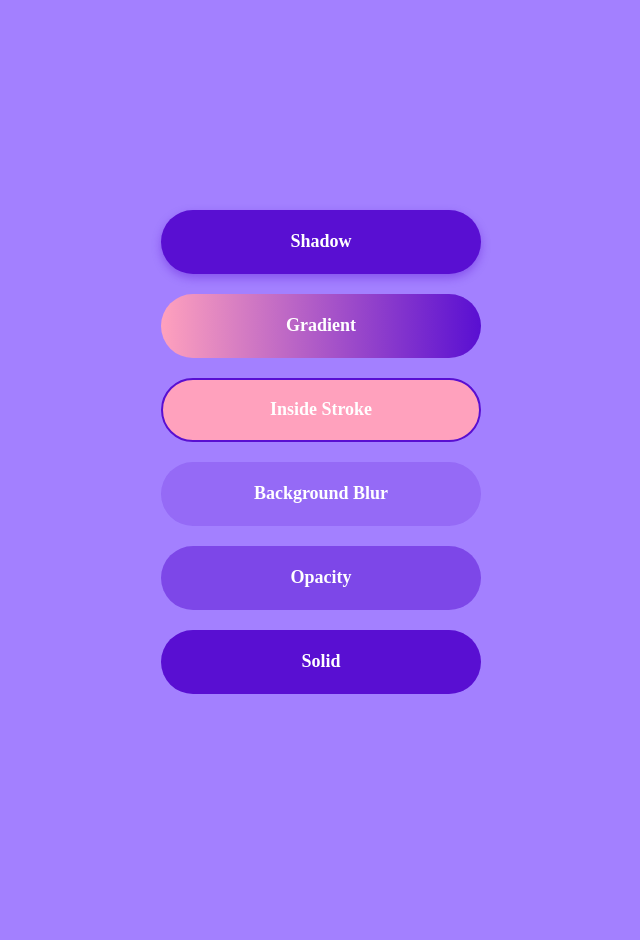
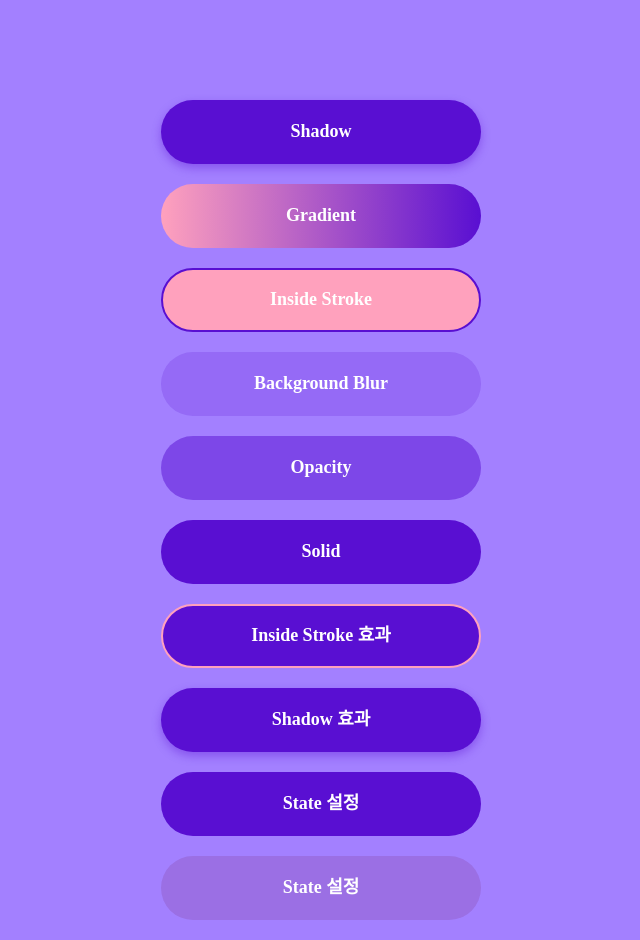
Before and after one commit to JeongminFelixShin/ui-test, a plain HTML site: page design-prototype.html in a window 1280 px wide. Shown: the whole page, without its empty margins (299-939 px from the left). Before the commit the page ends 800 px from the top, so only its background shows below. Drawn offline with Linux system fonts and the light colour scheme.

Commit message:
update : effect button added, pressed, selected disabled butoon added

```diff
--- a/design-prototype.html
+++ b/design-prototype.html
@@ -12,6 +12,10 @@
                 <button class="blur">Background Blur</button>
                 <button class="opacity">Opacity</button>
                 <button class="solid">Solid</button>
+                <button class="stroke-effect">Inside Stroke 효과</button>
+                <button class="shadow-effect">Shadow 효과</button>
+                <button class="state">State 설정</button>
+                <button class="state" disabled>State 설정</button>
         </div>
 
 </body>
@@ -23,7 +27,7 @@
     }
     .wrap {
         margin: 0 auto;
-        margin-top: 210px;
+        margin-top: 100px;
         width: 360px;
         padding: 0 20px;
         background: #A380FF;
@@ -50,6 +54,8 @@
         font-weight: 600;
         line-height: 144.5%; /* 26.01px */
         letter-spacing: -0.004px;
+
+        cursor: pointer;
     }
 
     .shadow {
@@ -83,4 +89,51 @@
         border-radius: 32px;
         background: var(--primary, #590FD2);
     }
+
+    .stroke-effect {
+        border-radius: 32px;
+        border: solid 2px #FFA1BD; /* solid 추가 */
+        background: var(--primary, #590FD2);
+    }
+
+    .shadow-effect {
+        border-radius: 32px;
+        background: var(--primary, #590FD2);
+        box-shadow: 0px 4px 10px 0px rgba(89, 15, 210, 0.40);
+    }
+
+    .state {
+        border-radius: 32px;
+        background: var(--primary, #590FD2);
+    }
+
+    .state:active { /* pressed */
+        border-radius: 32px;
+        background: #470CA8;
+    }
+
+    .state.selected {
+        border-radius: 32px;
+        border: solid 2px #FFF;
+        background: var(--primary, #590FD2);
+    }
+
+    .state:disabled {
+        border-radius: 32px;
+        background: #9B6FE4;
+        cursor: default;
+    }
 </style>
+
+<script type="text/javascript">
+        const stateBtn = document.querySelector('.state');
+        stateBtn.addEventListener('click', function() {
+                console.log('clicked');
+                stateBtn.classList.toggle('selected');
+        });
+
+        stateBtn.addEventListener('blur', function() {
+                console.log('click area out')
+                stateBtn.classList.remove('selected');
+        });
+</script>
```
